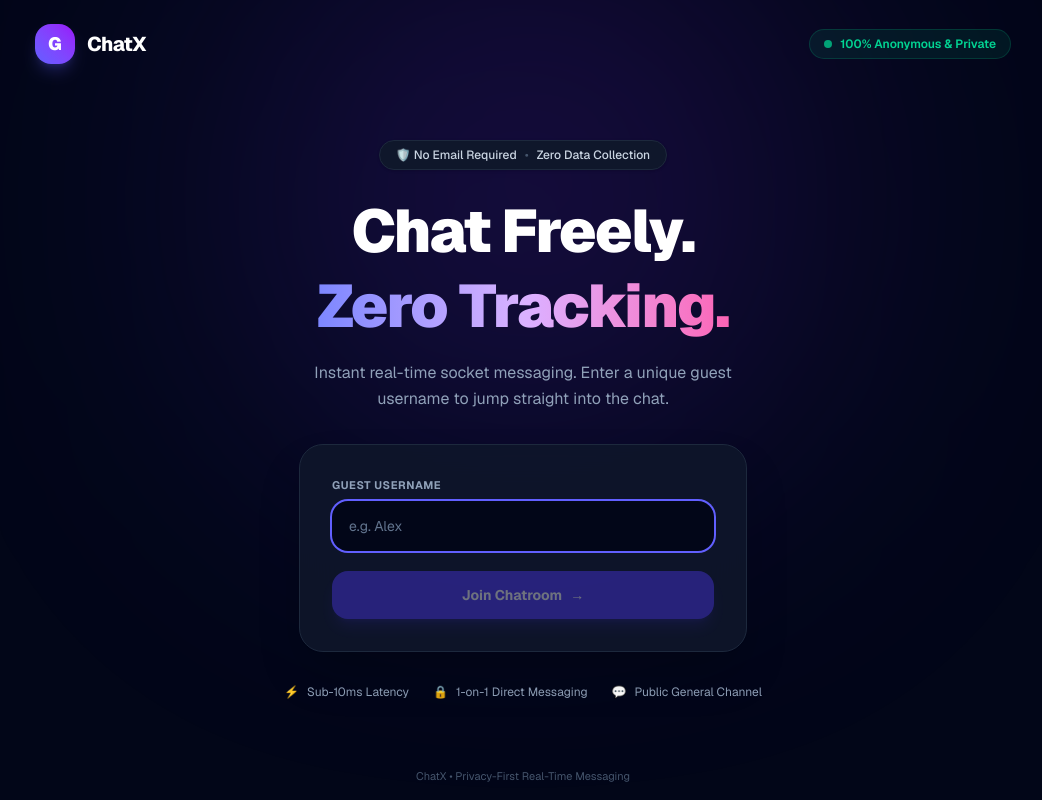
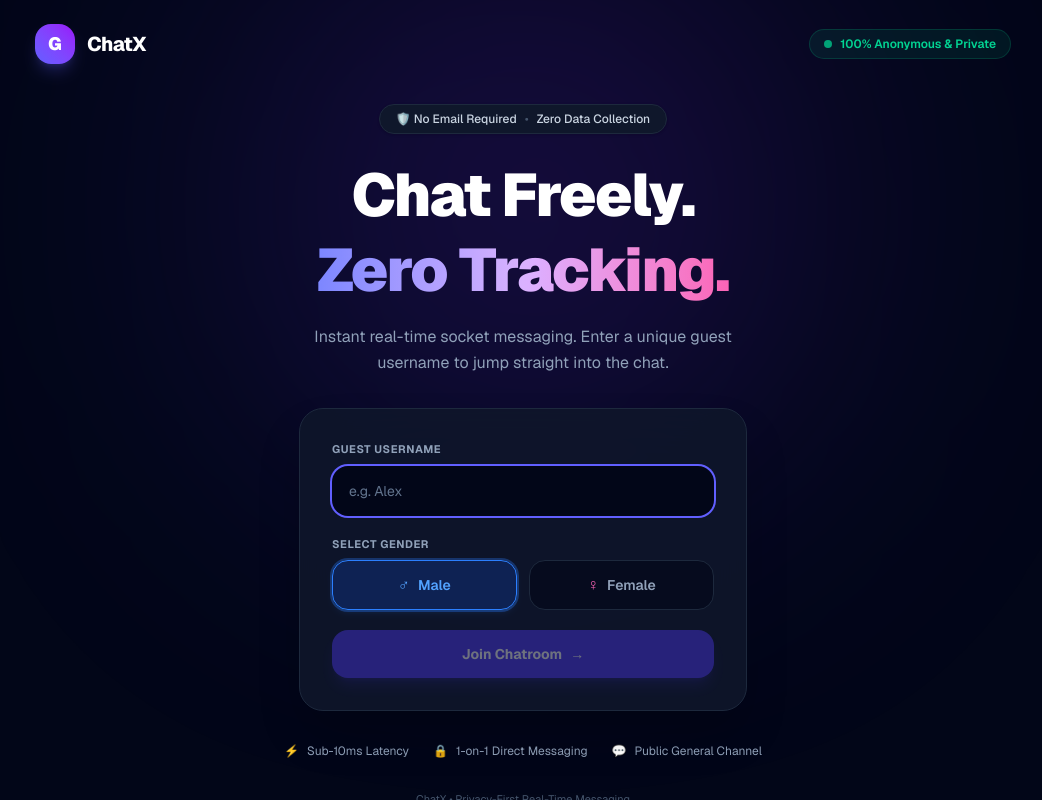
Before and after one commit to Clay1880/chat-app, a Next.js app in the folder client/: page / in a window 1280 px wide. Shown: the whole page, without its empty margins (117-1159 px from the left). Built offline with nearby package versions, Linux system fonts and the light colour scheme; no server answers.

Commit message:
added the gender option to chat

```diff
--- a/client/src/features/auth/GuestLogin.tsx
+++ b/client/src/features/auth/GuestLogin.tsx
@@ -6,6 +6,7 @@ import { socket } from '../../lib/socketClient';
 
 export default function GuestLogin() {
   const [username, setUsername] = useState('');
+  const [gender, setGender] = useState<'male' | 'female'>('male');
 
   const setCurrentUser = useChatStore((state) => state.setCurrentUser);
 
@@ -17,6 +18,7 @@ export default function GuestLogin() {
     const newUser = {
       id: crypto.randomUUID(),
       name: username.trim(),
+      gender,
       isGuest: true,
     };
 
@@ -24,7 +26,7 @@ export default function GuestLogin() {
 
     socket.connect();
 
-    socket.emit('register_user', newUser.name);
+    socket.emit('register_user', { name: newUser.name, gender: newUser.gender, id: newUser.id });
   };
 
   return (
@@ -41,7 +43,7 @@ export default function GuestLogin() {
         </div>
 
         <p className="text-slate-400 text-sm mb-6">
-          Enter a username to connect to the public channel and start chatting instantly.
+          Enter a username and select your gender to connect to the public channel and start chatting instantly.
         </p>
 
         <form onSubmit={handleJoin} className="space-y-4">
@@ -58,6 +60,38 @@ export default function GuestLogin() {
               autoFocus
             />
           </div>
+
+          <div>
+            <label className="block text-xs font-semibold uppercase tracking-wider text-slate-400 mb-2">
+              Select Gender
+            </label>
+            <div className="grid grid-cols-2 gap-3">
+              <button
+                type="button"
+                onClick={() => setGender('male')}
+                className={`flex items-center justify-center gap-2 py-3 px-4 rounded-xl border font-semibold text-sm transition-all cursor-pointer ${
+                  gender === 'male'
+                    ? 'bg-blue-600/20 border-blue-500 text-blue-400 ring-2 ring-blue-500/30'
+                    : 'bg-slate-950 border-slate-800 text-slate-400 hover:text-slate-200'
+                }`}
+              >
+                <span className="text-base font-bold text-blue-400">♂</span>
+                <span>Male</span>
+              </button>
+              <button
+                type="button"
+                onClick={() => setGender('female')}
+                className={`flex items-center justify-center gap-2 py-3 px-4 rounded-xl border font-semibold text-sm transition-all cursor-pointer ${
+                  gender === 'female'
+                    ? 'bg-pink-600/20 border-pink-500 text-pink-400 ring-2 ring-pink-500/30'
+                    : 'bg-slate-950 border-slate-800 text-slate-400 hover:text-slate-200'
+                }`}
+              >
+                <span className="text-base font-bold text-pink-400">♀</span>
+                <span>Female</span>
+              </button>
+            </div>
+          </div>
           <button
             type="submit"
             disabled={!username.trim()}
--- a/client/src/features/chat/ChatContainer.tsx
+++ b/client/src/features/chat/ChatContainer.tsx
@@ -82,14 +82,19 @@ export default function ChatContainer() {
   const isRecipientOnline = !isDirectMessage || !!activeUserObj;
   const chatTitle = activeChat === 'public' ? '# General' : `@ ${activeUserObj?.name || 'Direct Message'}`;
 
-  // Standard 'G' Avatar for everyone
-  const renderAvatar = (isSmall: boolean = true) => {
+  // Avatar helper with gender styling (Blue for male, Pink for female)
+  const renderAvatar = (gender: 'male' | 'female' = 'male', isSmall: boolean = true) => {
     const dimensions = isSmall ? 'w-7 h-7 text-xs' : 'w-9 h-9 text-sm';
+    const bg =
+      gender === 'female'
+        ? 'bg-gradient-to-tr from-pink-600 to-rose-500 border-pink-400/40 text-white shadow-pink-500/20'
+        : 'bg-gradient-to-tr from-blue-600 to-cyan-500 border-blue-400/40 text-white shadow-blue-500/20';
+    const symbol = gender === 'female' ? '♀' : '♂';
     return (
       <div
-        className={`${dimensions} rounded-full bg-gradient-to-tr from-indigo-600 to-purple-600 border border-indigo-400/40 font-black flex items-center justify-center text-white shadow-sm shrink-0`}
+        className={`${dimensions} rounded-full ${bg} border font-bold flex items-center justify-center shadow-sm shrink-0`}
       >
-        G
+        {symbol}
       </div>
     );
   };
@@ -164,6 +169,8 @@ export default function ChatContainer() {
                 const isSelf = user.id === socket.id || user.name === currentUser?.name;
                 const isActive = activeChat === user.id;
                 const unreadCount = unreadChats[user.id] || 0;
+                const isFemale = user.gender === 'female';
+                const nameColorClass = isFemale ? 'text-pink-400 font-bold' : 'text-blue-400 font-bold';
 
                 return (
                   <button
@@ -177,15 +184,17 @@ export default function ChatContainer() {
                         ? 'bg-indigo-600/90 text-white shadow-md shadow-indigo-600/30'
                         : unreadCount > 0
                         ? 'bg-slate-900 border border-indigo-500/40 text-white shadow-sm'
-                        : 'text-slate-300 hover:bg-slate-800/60 hover:text-white'
+                        : 'text-slate-300 hover:bg-slate-800/60'
                     }`}
                   >
                     <div className="flex items-center gap-2.5 truncate">
                       <div className="relative">
-                        {renderAvatar(true)}
+                        {renderAvatar(user.gender, true)}
                         <span className="absolute -bottom-0.5 -right-0.5 w-2.5 h-2.5 rounded-full bg-emerald-400 border-2 border-slate-950"></span>
                       </div>
-                      <span className="truncate font-medium">{user.name}</span>
+                      <span className={`truncate ${isActive ? 'text-white font-bold' : nameColorClass}`}>
+                        {user.name}
+                      </span>
                     </div>
 
                     {/* Unread Indicator Badge / Dot */}
@@ -212,11 +221,14 @@ export default function ChatContainer() {
       {/* User Profile Footer */}
       <div className="p-3 border-t border-slate-800 bg-slate-950/90 flex items-center justify-between">
         <div className="flex items-center gap-2.5 truncate">
-          {renderAvatar(false)}
+          {renderAvatar(currentUser?.gender || 'male', false)}
           <div className="truncate">
-            <p className="text-xs font-bold text-white leading-none truncate">{currentUser?.name}</p>
+            <p className={`text-xs font-bold leading-none truncate ${currentUser?.gender === 'female' ? 'text-pink-400' : 'text-blue-400'}`}>
+              {currentUser?.name}
+            </p>
             <p className="text-[11px] text-emerald-400 leading-tight mt-1 flex items-center gap-1 font-medium">
-              <span className="w-1.5 h-1.5 rounded-full bg-emerald-400"></span> Anonymous Guest
+              <span className="w-1.5 h-1.5 rounded-full bg-emerald-400"></span>
+              <span>{currentUser?.gender === 'female' ? '♀ Female Guest' : '♂ Male Guest'}</span>
             </p>
           </div>
         </div>
@@ -279,7 +291,21 @@ export default function ChatContainer() {
               )}
             </button>
 
-            <span className="text-base sm:text-xl font-bold text-white truncate">{chatTitle}</span>
+            {activeChat === 'public' ? (
+              <span className="text-base sm:text-xl font-bold text-white truncate"># General</span>
+            ) : (
+              <div className="flex items-center gap-2 truncate">
+                <span className="text-slate-400 font-bold text-base sm:text-xl">@</span>
+                <span className={`text-base sm:text-xl font-bold truncate ${activeUserObj?.gender === 'female' ? 'text-pink-400' : 'text-blue-400'}`}>
+                  {activeUserObj?.name || 'Direct Message'}
+                </span>
+                {activeUserObj?.gender && (
+                  <span className={`text-xs px-2 py-0.5 rounded-full font-bold border ${activeUserObj.gender === 'female' ? 'bg-pink-950/60 text-pink-300 border-pink-800/60' : 'bg-blue-950/60 text-blue-300 border-blue-800/60'}`}>
+                    {activeUserObj.gender === 'female' ? '♀ Female' : '♂ Male'}
+                  </span>
+                )}
+              </div>
+            )}
 
             {activeChat === 'public' ? (
               <span className="hidden sm:inline-block text-xs text-slate-400 bg-slate-800 px-2.5 py-1 rounded-full font-medium shrink-0">
@@ -335,6 +361,10 @@ export default function ChatContainer() {
           ) : (
             filteredMessages.map((msg) => {
               const isSelf = msg.senderId === socket.id || msg.senderName === currentUser?.name;
+              const senderObj = onlineUsers.find((u) => u.id === msg.senderId || u.name === msg.senderName);
+              const senderGender = senderObj?.gender || msg.senderGender || (isSelf ? currentUser?.gender : 'male');
+              const isFemaleSender = senderGender === 'female';
+              const nameColor = isFemaleSender ? 'text-pink-400 font-bold' : 'text-blue-400 font-bold';
 
               return (
                 <div
@@ -342,7 +372,8 @@ export default function ChatContainer() {
                   className={`flex flex-col ${isSelf ? 'items-end' : 'items-start'} max-w-full`}
                 >
                   <div className="flex items-center gap-2 mb-1 px-1">
-                    <span className="text-xs font-semibold text-slate-300">{msg.senderName}</span>
+                    <span className="text-[10px] font-bold">{isFemaleSender ? '♀' : '♂'}</span>
+                    <span className={`text-xs ${nameColor}`}>{msg.senderName}</span>
                     <span className="text-[10px] text-slate-500">{formatTime(msg.timestamp)}</span>
                   </div>
                   <div
--- a/client/src/features/landing/LandingPage.tsx
+++ b/client/src/features/landing/LandingPage.tsx
@@ -6,6 +6,7 @@ import { socket } from '../../lib/socketClient';
 
 export default function LandingPage() {
   const [username, setUsername] = useState('');
+  const [gender, setGender] = useState<'male' | 'female'>('male');
   const [isJoining, setIsJoining] = useState(false);
 
   const setCurrentUser = useChatStore((state) => state.setCurrentUser);
@@ -23,12 +24,13 @@ export default function LandingPage() {
     const newUser = {
       id: crypto.randomUUID(),
       name: trimmed,
+      gender,
       isGuest: true,
     };
 
     setCurrentUser(newUser);
     socket.connect();
-    socket.emit('register_user', newUser.name);
+    socket.emit('register_user', { name: newUser.name, gender: newUser.gender, id: newUser.id });
 
     setTimeout(() => {
       setIsJoining(false);
@@ -107,6 +109,38 @@ export default function LandingPage() {
               />
             </div>
 
+            <div>
+              <label className="block text-[11px] font-bold uppercase tracking-wider text-slate-400 mb-2">
+                Select Gender
+              </label>
+              <div className="grid grid-cols-2 gap-3">
+                <button
+                  type="button"
+                  onClick={() => setGender('male')}
+                  className={`flex items-center justify-center gap-2 py-3 px-4 rounded-2xl border font-semibold text-sm transition-all cursor-pointer ${
+                    gender === 'male'
+                      ? 'bg-blue-600/20 border-blue-500 text-blue-400 shadow-md shadow-blue-500/10 ring-2 ring-blue-500/30'
+                      : 'bg-slate-950/60 border-slate-800 text-slate-400 hover:border-slate-700 hover:text-slate-200'
+                  }`}
+                >
+                  <span className="text-base font-bold text-blue-400">♂</span>
+                  <span>Male</span>
+                </button>
+                <button
+                  type="button"
+                  onClick={() => setGender('female')}
+                  className={`flex items-center justify-center gap-2 py-3 px-4 rounded-2xl border font-semibold text-sm transition-all cursor-pointer ${
+                    gender === 'female'
+                      ? 'bg-pink-600/20 border-pink-500 text-pink-400 shadow-md shadow-pink-500/10 ring-2 ring-pink-500/30'
+                      : 'bg-slate-950/60 border-slate-800 text-slate-400 hover:border-slate-700 hover:text-slate-200'
+                  }`}
+                >
+                  <span className="text-base font-bold text-pink-400">♀</span>
+                  <span>Female</span>
+                </button>
+              </div>
+            </div>
+
             <button
               type="submit"
               disabled={!username.trim() || isJoining}
--- a/client/src/hooks/useSocket.ts
+++ b/client/src/hooks/useSocket.ts
@@ -32,10 +32,11 @@ export const useSocket = () => {
       setOfflineError(payload.text);
     });
 
-    socket.on('users_updated', (usersArray: [string, string][]) => {
-      const formattedUsers = usersArray.map(([id, name]) => ({
+    socket.on('users_updated', (usersArray: [string, string, ('male' | 'female')?][]) => {
+      const formattedUsers = usersArray.map(([id, name, gender]) => ({
         id,
         name,
+        gender: gender || 'male',
         isGuest: true,
       }));
 
--- a/client/src/types/index.ts
+++ b/client/src/types/index.ts
@@ -1,6 +1,7 @@
 export interface User {
   id: string;
   name: string;
+  gender: 'male' | 'female';
   avatar?: string;
   isGuest: boolean;
 }
@@ -10,6 +11,7 @@ export interface Message {
   text: string;
   senderId: string;
   senderName: string;
+  senderGender?: 'male' | 'female';
   recipientId: string | 'public';
   timestamp: number;
 }
```
Also changed, not shown: 1 other file (tests, documents, lock files or other folders).
